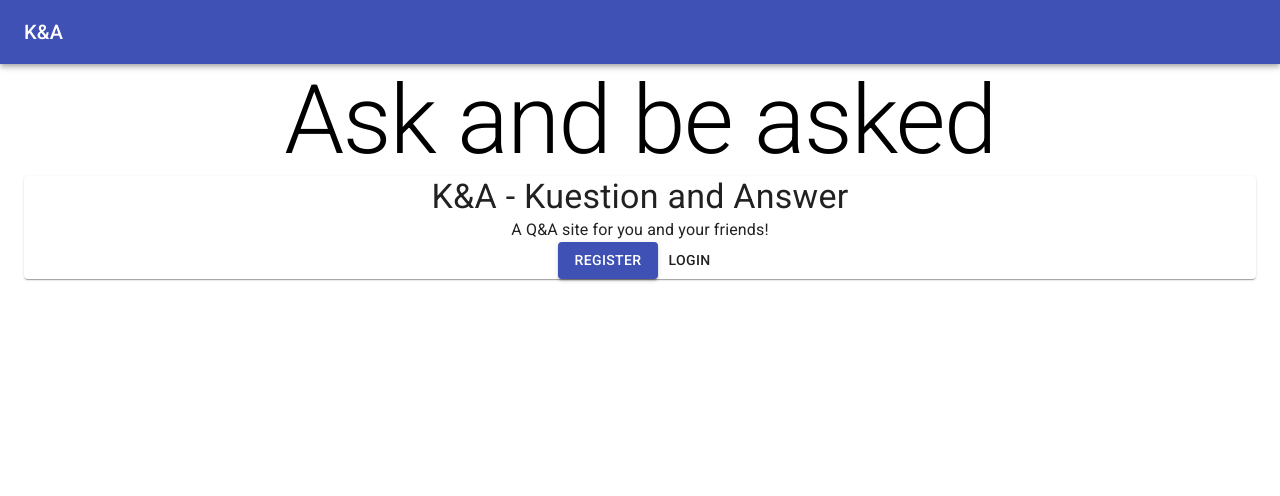
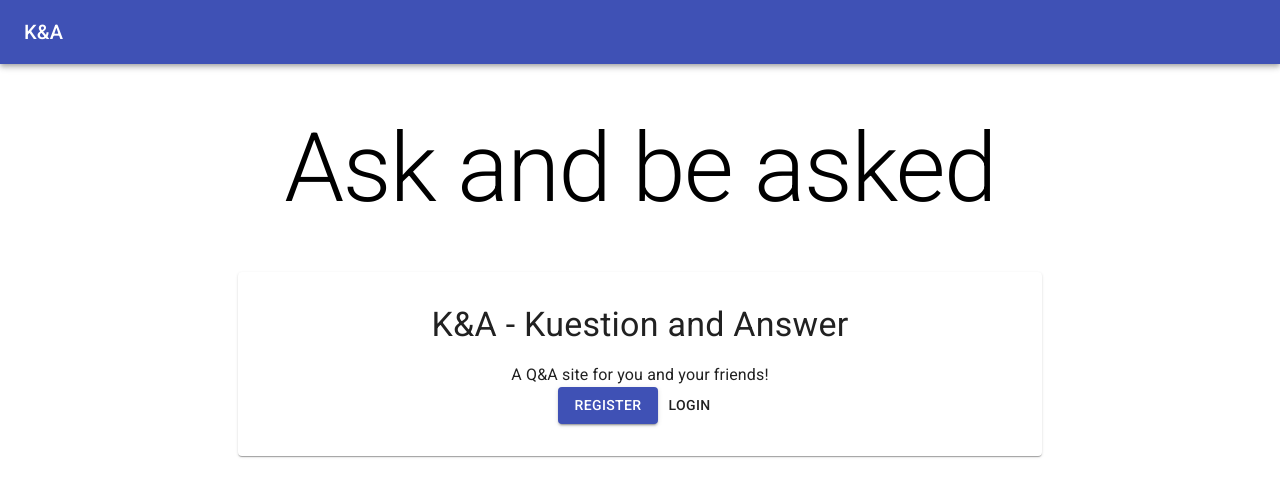
Before and after one commit to karmek-k/k-and-a-frontend, a React (Create React App) app: page / in a window 1280 px wide. Shown: the top 496 px of the page. Built offline with nearby package versions, Linux system fonts and the light colour scheme; no server answers.

Commit message:
Style the home page

```diff
--- a/src/routes/HomePage.tsx
+++ b/src/routes/HomePage.tsx
@@ -1,17 +1,37 @@
-import { Button, Paper, Typography } from '@material-ui/core';
+import { Button, makeStyles, Paper, Typography } from '@material-ui/core';
 import React from 'react';
 import { Link } from 'react-router-dom';
 
 import Layout from './components/shared/Layout';
 import useSharedStyles from './components/shared/styles';
 
+const useStyles = makeStyles({
+  header: {
+    margin: '.5em 0'
+  },
+  paperContainer: {
+    padding: '2em',
+    width: '60%',
+    margin: 'auto'
+  },
+  paperHeader: {
+    marginBottom: '.5em'
+  }
+});
+
 const HomePage = () => {
   const sharedStyles = useSharedStyles();
+  const styles = useStyles();
+
   return (
     <Layout className={sharedStyles.centeredText}>
-      <Typography variant="h1">Ask and be asked</Typography>
-      <Paper>
-        <Typography variant="h4">K&amp;A - Kuestion and Answer</Typography>
+      <Typography className={styles.header} variant="h1">
+        Ask and be asked
+      </Typography>
+      <Paper className={styles.paperContainer}>
+        <Typography className={styles.paperHeader} variant="h4">
+          K&amp;A - Kuestion and Answer
+        </Typography>
         <Typography>A Q&amp;A site for you and your friends!</Typography>
         <Button
           color="primary"
```
